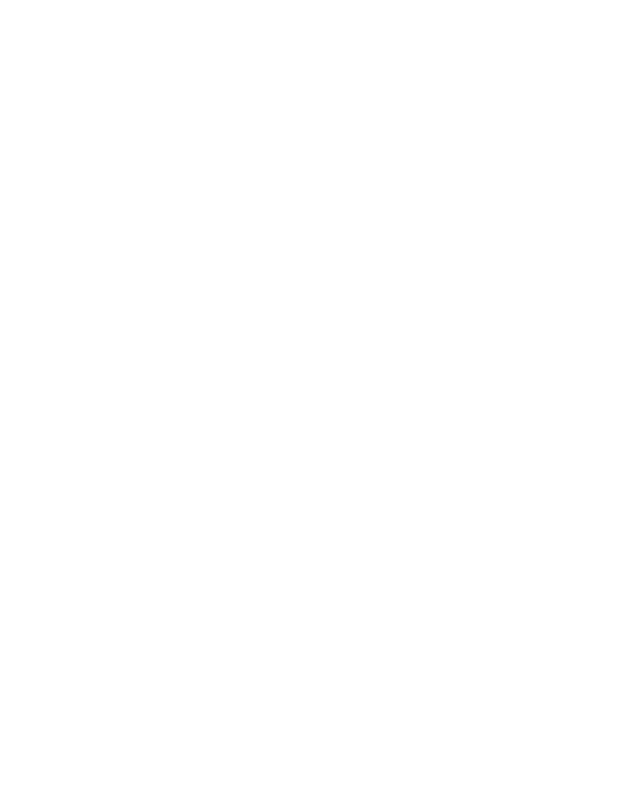
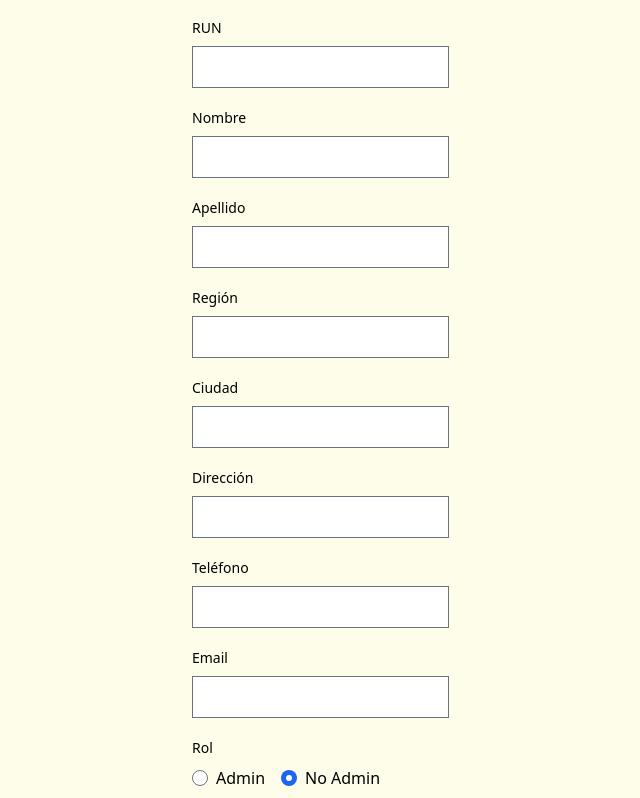
Before and after one commit to poirierunited/Sushi-Store, a React (Vite) app in the folder client/: page /edit-user in a window 1280 px wide. Before the commit this address had no page. Shown: the part 242-1040 px from the top of the page, without its empty margins (256-896 px from the left). Before the commit the page ends 800 px from the top, so only its background shows below. Built offline with nearby package versions, Linux system fonts and the light colour scheme.

Commit message:
Add update user page

```diff
--- a/client/src/App.jsx
+++ b/client/src/App.jsx
@@ -13,6 +13,7 @@
 import PlaceOrder from "./pages/PlaceOrder";
 import OrderConfirmation from "./pages/OrderConfirm";
 import { OrderHistory } from "./pages/OrderHistory";
+import EditUser from "./pages/EditUsers";
 
 function App() {
   const userLoginReducer = useSelector((state) => state.userLoginReducer);
@@ -27,6 +28,11 @@
             exact
             path="/login"
             element={userInfo ? <Navigate to="/"></Navigate> : <Login />}
+          ></Route>
+          <Route
+            exact
+            path="/edit-user"
+            element={<EditUser></EditUser>}
           ></Route>
           <Route
             exact
--- a/client/src/components/Dropdown.jsx
+++ b/client/src/components/Dropdown.jsx
@@ -36,11 +36,11 @@
             </button>
           )}
         >
-          <Link to="/">
+          <Link to="/edit-user">
             <Dropdown.Item>Gestión de usuarios</Dropdown.Item>
           </Link>
           <Link to="/">
-            <Dropdown.Item>Gestión de usuarios</Dropdown.Item>
+            <Dropdown.Item>Gestión de menú</Dropdown.Item>
           </Link>
           <Dropdown.Item onClick={logoutHandler}>Salir de admin</Dropdown.Item>
         </Dropdown>
--- /dev/null
+++ b/client/src/pages/EditUsers.jsx
@@ -0,0 +1,285 @@
+import { useState, useEffect } from "react";
+import { useParams, useNavigate } from "react-router-dom";
+import Layout from "../Layouts/Layouts";
+import { useSelector } from "react-redux";
+import { BASE_URL } from "../Redux/Constants/BASE_URL";
+import axios from "axios";
+
+export default function EditUser() {
+  const { id: paramId } = useParams();
+  const navigate = useNavigate();
+
+  const [id, setId] = useState(paramId || ""); // ID desde URL o input manual
+  const [run, setRun] = useState("");
+  const [name, setName] = useState("");
+  const [lastname, setLastname] = useState("");
+  const [region, setRegion] = useState("");
+  const [city, setCity] = useState("");
+  const [address, setAddress] = useState("");
+  const [phoneNumber, setPhoneNumber] = useState("");
+  const [email, setEmail] = useState("");
+  const [isAdmin, setIsAdmin] = useState(false);
+
+  const [loading, setLoading] = useState(false);
+  const [error, setError] = useState("");
+
+  const userLoginReducer = useSelector((state) => state.userLoginReducer);
+  const { userInfo } = userLoginReducer;
+
+  const fetchUserData = async (userId) => {
+    setLoading(true);
+    setError("");
+
+    try {
+      const { data } = await axios.get(
+        `${BASE_URL}/api/users/get-user/${userId}`,
+        {
+          headers: {
+            Authorization: `Bearer ${userInfo?.token}`,
+          },
+        }
+      );
+
+      // Asignar datos del usuario a los estados locales
+      setRun(data.run);
+      setName(data.name);
+      setLastname(data.lastname);
+      setRegion(data.region);
+      setCity(data.city);
+      setAddress(data.address);
+      setPhoneNumber(data.phoneNumber);
+      setEmail(data.email);
+      setIsAdmin(data.isAdmin);
+    } catch (err) {
+      setError(err.response?.data?.message || err.message);
+    } finally {
+      setLoading(false);
+    }
+  };
+
+  useEffect(() => {
+    if (id) {
+      fetchUserData(id);
+    }
+  }, [id]);
+
+  const submitHandler = async (e) => {
+    e.preventDefault();
+    setError("");
+
+    try {
+      // Realiza la solicitud PUT para actualizar los datos del usuario
+      const { data } = await axios.put(
+        `${BASE_URL}/api/users/profile/${id}`,
+        {
+          run,
+          name,
+          lastname,
+          region,
+          city,
+          address,
+          phoneNumber,
+          email,
+          isAdmin,
+        },
+        {
+          headers: {
+            "Content-Type": "application/json",
+            Authorization: `Bearer ${userInfo?.token}`,
+          },
+        }
+      );
+
+      // Extraemos los campos actualizados de la respuesta
+      const updatedFields = data.updatedFields;
+
+      // Formateamos los campos cambiados en un formato legible
+      const updatedData = Object.entries(updatedFields)
+        .map(
+          ([key, value]) =>
+            `${key.charAt(0).toUpperCase() + key.slice(1)}: ${value}`
+        )
+        .join("\n");
+
+      // Mostrar alerta con el mensaje y los campos actualizados
+      alert(`${data.message}\n\nCampos actualizados:\n${updatedData}`);
+
+      navigate("/");
+    } catch (err) {
+      setError(err.response?.data?.message || err.message);
+    }
+  };
+
+  return (
+    <Layout>
+      {loading ? (
+        <h1>Loading...</h1>
+      ) : (
+        <form className="max-w-sm mx-auto py-10" onSubmit={submitHandler}>
+          <div className="mb-5">
+            <label htmlFor="id" className="block mb-2 text-sm font-medium">
+              ID del Usuario
+            </label>
+            <input
+              type="text"
+              id="id"
+              value={id}
+              onChange={(e) => setId(e.target.value)}
+              required
+              className="form-input"
+            />
+          </div>
+
+          <div className="mb-5">
+            <label htmlFor="run" className="block mb-2 text-sm font-medium">
+              RUN
+            </label>
+            <input
+              type="text"
+              id="run"
+              value={run}
+              onChange={(e) => setRun(e.target.value)}
+              required
+              className="form-input"
+            />
+          </div>
+
+          <div className="mb-5">
+            <label htmlFor="name" className="block mb-2 text-sm font-medium">
+              Nombre
+            </label>
+            <input
+              type="text"
+              id="name"
+              value={name}
+              onChange={(e) => setName(e.target.value)}
+              required
+              className="form-input"
+            />
+          </div>
+          <div className="mb-5">
+            <label
+              htmlFor="lastname"
+              className="block mb-2 text-sm font-medium"
+            >
+              Apellido
+            </label>
+            <input
+              type="text"
+              id="lastname"
+              value={lastname}
+              onChange={(e) => setLastname(e.target.value)}
+              required
+              className="form-input"
+            />
+          </div>
+          <div className="mb-5">
+            <label htmlFor="region" className="block mb-2 text-sm font-medium">
+              Región
+            </label>
+            <input
+              type="text"
+              id="region"
+              value={region}
+              onChange={(e) => setRegion(e.target.value)}
+              required
+              className="form-input"
+            />
+          </div>
+          <div className="mb-5">
+            <label htmlFor="city" className="block mb-2 text-sm font-medium">
+              Ciudad
+            </label>
+            <input
+              type="text"
+              id="city"
+              value={city}
+              onChange={(e) => setCity(e.target.value)}
+              required
+              className="form-input"
+            />
+          </div>
+          <div className="mb-5">
+            <label htmlFor="address" className="block mb-2 text-sm font-medium">
+              Dirección
+            </label>
+            <input
+              type="text"
+              id="address"
+              value={address}
+              onChange={(e) => setAddress(e.target.value)}
+              required
+              className="form-input"
+            />
+          </div>
+          <div className="mb-5">
+            <label
+              htmlFor="phoneNumber"
+              className="block mb-2 text-sm font-medium"
+            >
+              Teléfono
+            </label>
+            <input
+              type="text"
+              id="phoneNumber"
+              value={phoneNumber}
+              onChange={(e) => setPhoneNumber(e.target.value)}
+              required
+              className="form-input"
+            />
+          </div>
+          <div className="mb-5">
+            <label htmlFor="email" className="block mb-2 text-sm font-medium">
+              Email
+            </label>
+            <input
+              type="text"
+              id="email"
+              value={email}
+              onChange={(e) => setEmail(e.target.value)}
+              required
+              className="form-input"
+            />
+          </div>
+
+          {/* Más campos del formulario */}
+          <div className="mb-5">
+            <label className="block mb-2 text-sm font-medium">Rol</label>
+            <div className="flex gap-4">
+              <label className="flex items-center">
+                <input
+                  type="radio"
+                  name="role"
+                  value="true"
+                  checked={isAdmin === true}
+                  onChange={() => setIsAdmin(true)}
+                  className="form-radio"
+                />
+                <span className="ml-2">Admin</span>
+              </label>
+              <label className="flex items-center">
+                <input
+                  type="radio"
+                  name="role"
+                  value="false"
+                  checked={isAdmin === false}
+                  onChange={() => setIsAdmin(false)}
+                  className="form-radio"
+                />
+                <span className="ml-2">No Admin</span>
+              </label>
+            </div>
+          </div>
+
+          <button
+            type="submit"
+            className="text-white bg-blue-500 px-5 py-2 rounded-lg"
+          >
+            Actualizar Usuario
+          </button>
+          {error && <p className="text-red-500 mt-5">{error}</p>}
+        </form>
+      )}
+    </Layout>
+  );
+}
```
